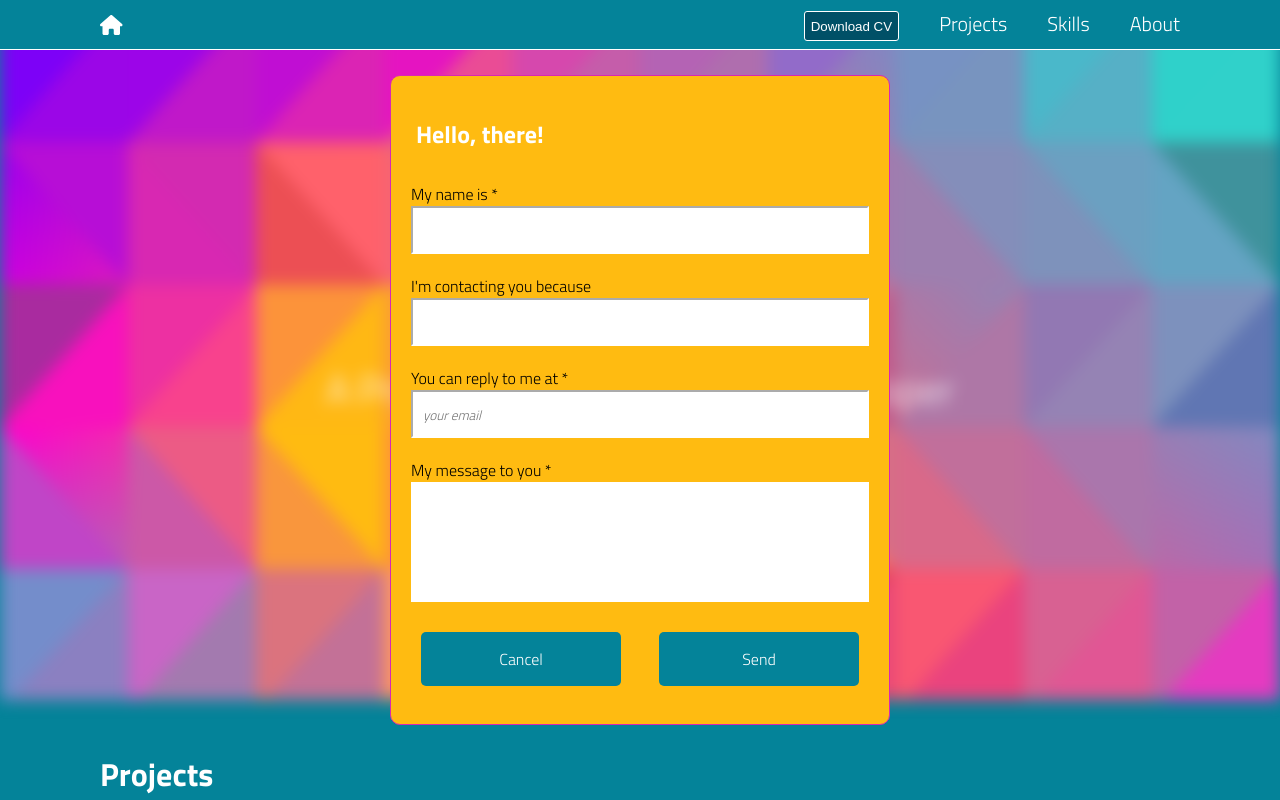
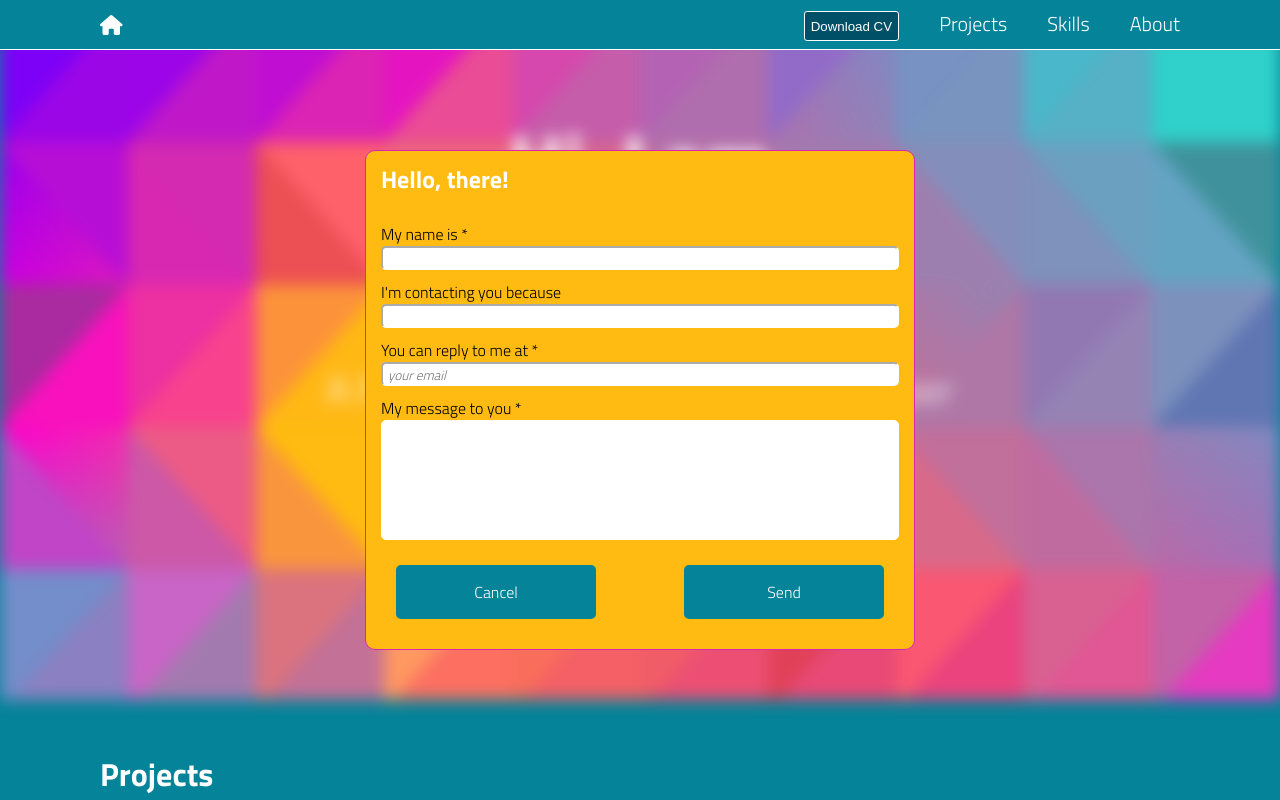
Before and after one commit to queuing4oranges/portfolio, a React (Create React App) app: page / in a window 1280 px wide. Both pictures are taken after a click on the button "Get in touch". Shown: the top 800 px of the page. Built offline with nearby package versions, Linux system fonts and the light colour scheme; data requests are answered from the project's data file.

Commit message:
changes modal scss

```diff
--- a/src/components/Modal.js
+++ b/src/components/Modal.js
@@ -37,6 +37,7 @@ function Modal({ hideModal }) {
                 <label>
                     <span>My name is *</span>
                     <input
+                    className="modal__input"
                     type="text"
                     name="namefrom"
                     value={toSend.namefrom}
@@ -46,6 +47,7 @@ function Modal({ hideModal }) {
                 <label>
                     <span>I'm contacting you because</span>
                     <input
+                    className="modal__input"
                     type="text"
                     name="topic"
                     value={toSend.topic}
@@ -55,6 +57,7 @@ function Modal({ hideModal }) {
                 <label>
                     <span>You can reply to me at *</span>
                     <input
+                    className="modal__input"
                     placeholder="your email"
                     type="text"
                     name="replyto"
--- a/src/scss/modal.scss
+++ b/src/scss/modal.scss
@@ -15,7 +15,8 @@ html {
     text-align: left;
     width: 100%;
     margin: auto;
-    padding: 10px;
+    padding: 5px;
+    border-radius: 5px;
     box-sizing: border-box;
     font-size: 1em;
     font-family: "Titillium Web",
@@ -41,8 +42,8 @@ html {
 .contact__form {
     background-color: #ffbb11;
     border-radius: 10px;
-    width: 500px;
-    height: 650px;
+    width: 100%;
+    height: 100%;
     margin: auto;
     border: 1px solid #d828b2;
     padding: 10px;
@@ -67,7 +68,8 @@ html {
 
 .form__title{
     color: white;
-    padding: 10px 0 0 15px;
+    padding: 10px 0 0 5px;
+    margin-top: -10px;
 }
 
 .btn__cont {
@@ -83,5 +85,12 @@ html {
     left: 50%;
     transform: translate(-50%, -50%);
     z-index: 99;
+    height: 500px;
+    width: 550px;
+}
+
+.modal__input {
+    height: 1.5em;
+    padding: 3px;
 
 }
```
